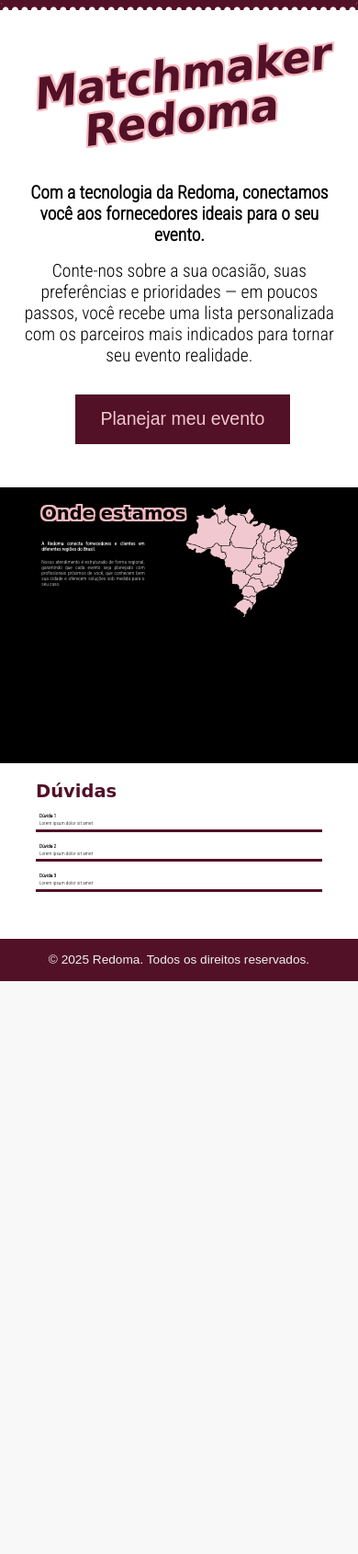
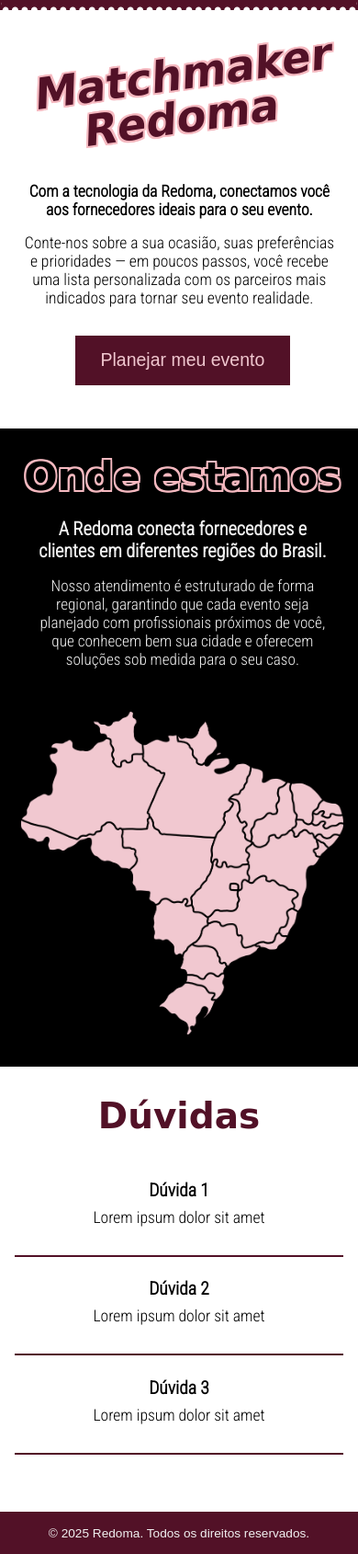
Before and after one commit to btbruno21/redoma, a PHP site: page / in a window 390 px wide. Shown: the part 2647-4337 px from the top of the page at 92% size. Before the commit the page ends 3714 px from the top, so only its background shows below. Run offline with PHP 8.4, Linux system fonts and the light colour scheme; some web fonts are replaced.

Commit message:
att-css-mobile

```diff
--- a/css/mobile.css
+++ b/css/mobile.css
@@ -366,10 +288,200 @@
     margin-top: 4vw;
     text-align: center !important;
   }
+
   .match a {
     margin: 6vw auto 0 auto !important;
     padding: 3vw 6vw !important;
     font-size: 4vw !important;
+  }
+
+  section {
+    width: 95%;
+    margin: 6vw auto;
+    padding: 6vw 4vw;
+    min-height: 550px;
+  }
+
+  section h1 {
+    font-size: 8vw;
+  }
+
+  section p,
+  section h5 {
+    font-size: 4vw;
+  }
+
+  /* Container do formulário */
+  form {
+    width: 100%;
+  }
+
+  .orcamento {
+    /* gap: 5vw; */
+    width: 100%;
+  }
+
+  /* Campos de input */
+  .input-container {
+    flex-direction: column;
+    gap: 5vw;
+    margin-top: 9vw;
+    width: 100%;
+  }
+
+  .input-container input {
+    width: 100%;
+    padding: 3.5vw;
+    font-size: 4vw;
+    border-radius: 40px;
+  }
+
+  .input-label {
+    left: 4vw;
+    font-size: 4vw;
+    padding: 1vw;
+  }
+
+  .input-container input:focus+.input-label,
+  .input-container input:not(:placeholder-shown)+.input-label {
+    top: -3vw;
+    left: 4vw;
+    font-size: 4.5vw;
+  }
+
+  /* Campos especiais */
+  #data-local .orcamento {
+    width: 100%;
+  }
+
+  #data-local .input-container {
+    margin-top: 5vw;
+    display: flex;
+    flex-direction: column;
+    align-items: center;
+  }
+
+  #data-local .input-label {
+    font-size: 4vw;
+  }
+
+  #data-local input[type="date"] {
+    padding: 3vw;
+    font-size: 3.5vw;
+    border-radius: 10px;
+  }
+
+  #orcamento input[type="range"] {
+    margin-top: 2vw;
+  }
+
+  /* Range */
+  #orcamento label {
+    font-size: 4vw;
+  }
+
+  .range-container {
+    margin-top: 5vw;
+  }
+
+  .range-inputs {
+    flex-direction: column;
+    gap: 3vw;
+  }
+
+  .container label {
+    font-size: 3.5vw;
+  }
+
+  .container input {
+    padding: 3vw;
+    font-size: 3.5vw;
+    border-radius: 40px;
+  }
+
+  /* Botões de opções (radio) */
+  .opcoes-botoes {
+    flex-direction: column;
+    gap: 3vw;
+    margin-top: 5vw;
+  }
+
+  .opcoes-botoes label {
+    font-size: 3.5vw;
+    padding: 3vw 4vw;
+    border-radius: 40px;
+    text-align: center;
+  }
+
+  /* Botões de navegação */
+  .button {
+    margin-top: 5vw;
+    justify-content: center;
+    gap: 3vw;
+  }
+
+  button {
+    padding: 3vw 6vw;
+    font-size: 4vw;
+    border-radius: 12px;
+  }
+
+  /* ONDE ESTAMOS */
+  .onde {
+    flex-direction: column;
+    align-items: center;
+    padding: 8vw 4vw;
+    text-align: center;
+  }
+
+  .onde h1 {
+    font-size: 10vw;
+    margin: 0 auto 6vw auto;
+    width: 100%;
+  }
+
+  .onde h3 {
+    font-size: 4.5vw;
+    width: 90%;
+    margin: 0 auto 4vw auto;
+  }
+
+  .onde p {
+    font-size: 4vw;
+    width: 90%;
+    margin: 0 auto 6vw auto;
+  }
+
+  .onde img {
+    width: 100%;
+    max-width: 500px;
+    margin-top: 6vw;
+  }
+
+  /* DÚVIDAS */
+  .duvida {
+    padding: 8vw 4vw;
+    text-align: center;
+  }
+
+  .duvida h1 {
+    font-size: 9vw;
+    margin-bottom: 6vw;
+  }
+
+  .duvidas {
+    padding: 6vw 0;
+    border-bottom: 2px solid #521127;
+  }
+
+  .duvidas h3 {
+    font-size: 4.5vw;
+    margin-bottom: 2vw;
+  }
+
+  .duvidas p {
+    font-size: 4vw;
+    margin-bottom: 2vw;
   }
 }
 
@@ -412,46 +526,111 @@
     font-size: 3.5vw;
   }
 
+  .filtro img {
+    width: 90% !important;
+  }
+
+  .filtro p {
+    font-size: 5vw !important;
+  }
+
+  .funciona h1 {
+    font-size: 11vw !important;
+  }
+
+  .funciona h3 {
+    font-size: 5vw !important;
+  }
+
+  .match h1 {
+    font-size: 12vw !important;
+  }
+
+  .match h3,
+  .match p {
+    font-size: 4.5vw !important;
+  }
+
+  .match a {
+    font-size: 5vw !important;
+    padding: 4vw 7vw !important;
+  }
+
+  section {
+    padding: 8vw 5vw;
+  }
+
+  section h1 {
+    font-size: 7vw;
+  }
+
   .input-container {
     margin-top: 8vw;
   }
 
   .input-container input {
-    padding: 2.5vw;
-    font-size: 4vw;
+    padding: 4vw;
+    font-size: 4.5vw;
   }
 
   .input-label {
-    font-size: 4vw;
+    font-size: 4.5vw;
   }
 
-  .input-container input:focus + .input-label,
-  .input-container input:not(:placeholder-shown) + .input-label {
+  .input-container input:focus+.input-label,
+  .input-container input:not(:placeholder-shown)+.input-label {
+    font-size: 4vw;
+    top: -2vw;
+  }
+
+  #data-local input[type="date"] {
+    font-size: 4.2vw;
+    padding: 3.5vw;
+  }
+
+  .container label {
+    font-size: 4.2vw;
+  }
+
+  .container input {
+    font-size: 4.2vw;
+    padding: 3.5vw;
+  }
+
+  .opcoes-botoes label {
+    font-size: 4.2vw;
+    padding: 4vw 6vw;
+  }
+
+  button {
     font-size: 4.5vw;
-    margin-top: -1vw;
+    padding: 4vw 7vw;
   }
-  .filtro img {
-    width: 90% !important;
+
+  .onde h1 {
+    font-size: 11vw;
   }
-  .filtro p {
-    font-size: 5vw !important;
+
+  .onde h3 {
+    font-size: 5.2vw;
+    text-align: center;
   }
-  .funciona h1 {
-    font-size: 11vw !important;
+
+  .onde p {
+    font-size: 4.4vw;
+    text-align: center;
   }
-  .funciona h3 {
-    font-size: 5vw !important;
+
+  .duvida h1 {
+    font-size: 10vw;
   }
-  .match h1 {
-    font-size: 12vw !important;
+
+  .duvidas h3 {
+    font-size: 5vw;
   }
-  .match h3,
-  .match p {
-    font-size: 5vw !important;
-  }
-  .match a {
-    font-size: 5vw !important;
-    padding: 4vw 7vw !important;
+
+  .duvidas p {
+    font-size: 4.5vw;
   }
 }
 
```
Also changed, not shown: other parts of css/mobile.css (+93 -91 lines).
